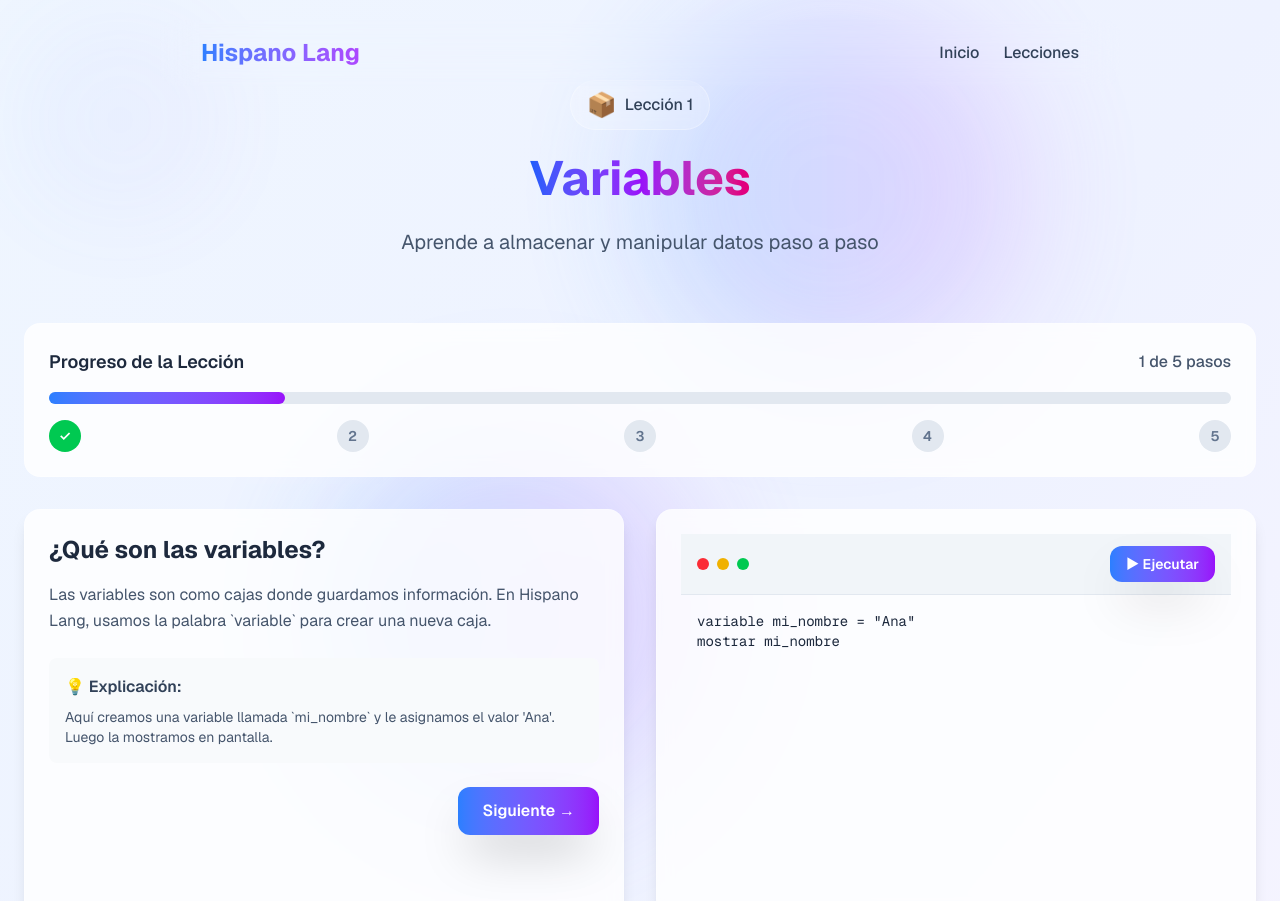
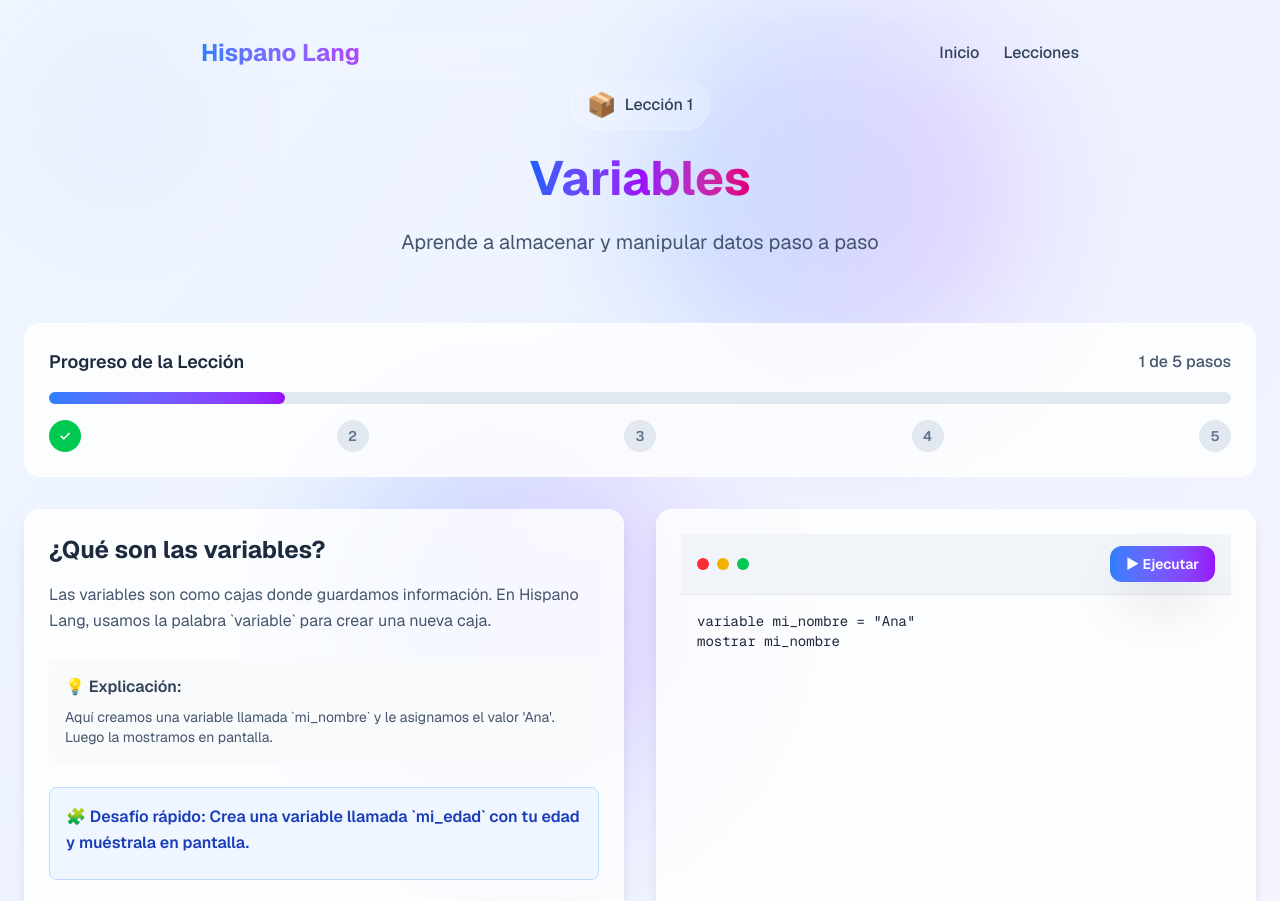
Before and after one commit to nicvazquezdev/hispano-lang-website, a Next.js app: page /lecciones/variables in a window 1280 px wide. Shown: the top 901 px of the page. Built offline with nearby package versions, Linux system fonts and the light colour scheme.

Commit message:
Add challenges and summaries to Variables lesson for enhanced interactivity and learning. Refactor error handling in CodeEditor and Playground components for cleaner output.

```diff
--- a/app/lecciones/variables/page.tsx
+++ b/app/lecciones/variables/page.tsx
@@ -22,6 +22,8 @@ export default function VariablesLesson() {
 mostrar mi_nombre`,
       explanation:
         "Aquí creamos una variable llamada `mi_nombre` y le asignamos el valor 'Ana'. Luego la mostramos en pantalla.",
+      challenge:
+        "🧩 Desafío rápido: Crea una variable llamada `mi_edad` con tu edad y muéstrala en pantalla.",
     },
     {
       title: "Diferentes tipos de variables",
@@ -35,12 +37,14 @@ mostrar "Nombre: " + nombre
 mostrar "Edad: " + edad
 mostrar "Es estudiante: " + es_estudiante`,
       explanation:
-        "Creamos tres variables de diferentes tipos y las mostramos. Observa cómo concatenamos texto con variables usando el operador +.",
+        "Creamos tres variables de diferentes tipos y las mostramos. Observa cómo concatenamos texto con variables usando el operador +",
+      challenge:
+        "🧩 Desafío rápido: Crea variables para tu color favorito, tu número de la suerte y si te gusta programar (verdadero/falso).",
     },
     {
       title: "Cambiar el valor de una variable",
       content:
-        "Podemos cambiar el valor de una variable en cualquier momento usando el operador de asignación =.",
+        "Podemos cambiar el valor de una variable en cualquier momento usando el operador de asignación =",
       code: `variable contador = 0
 mostrar "Contador inicial: " + contador
 
@@ -51,6 +55,8 @@ contador = contador + 3
 mostrar "Contador final: " + contador`,
       explanation:
         "Primero asignamos 0, luego cambiamos a 5, y finalmente sumamos 3 más. Las variables pueden cambiar su valor durante la ejecución del programa.",
+      challenge:
+        "🧩 Desafío rápido: Crea una variable `puntos` que empiece en 10, luego cámbiala a 25, y finalmente súmale 5 más.",
     },
     {
       title: "Variables con operaciones matemáticas",
@@ -65,6 +71,8 @@ mostrar "Descuento: " + descuento
 mostrar "Precio final: " + precio_final`,
       explanation:
         "Calculamos el precio final restando el descuento del precio original. Las variables nos permiten hacer cálculos dinámicos.",
+      challenge:
+        "🧩 Desafío rápido: Calcula el área de un rectángulo (base × altura) y muestra el resultado.",
     },
     {
       title: "¡Práctica libre!",
@@ -75,6 +83,10 @@ variable mi_variable = "¡Hola mundo!"
 mostrar mi_variable`,
       explanation:
         "Experimenta creando variables con diferentes nombres y valores. ¡No hay límites para tu creatividad!",
+      challenge:
+        "🧩 Desafío rápido: Crea una variable `pais` y muestra un mensaje que diga 'Vivo en [tu país]'.",
+      summary:
+        "🧠 Recuerda:\n\n• Usa `variable` para crear una nueva caja.\n• Puedes cambiar su contenido en cualquier momento.\n• Las variables pueden guardar texto, números o valores verdadero/falso.",
     },
   ];
 
@@ -147,6 +159,34 @@ mostrar mi_variable`,
                     </p>
                   </div>
 
+                  {/* Mini Challenge */}
+                  {steps[currentStep].challenge && (
+                    <div className="bg-blue-50 border border-blue-200 rounded-lg p-4 mb-6">
+                      <h4 className="font-semibold text-blue-800 mb-2">
+                        {steps[currentStep].challenge}
+                      </h4>
+                    </div>
+                  )}
+
+                  {/* Summary for last step */}
+                  {steps[currentStep].summary && (
+                    <div className="bg-green-50 border border-green-200 rounded-lg p-4 mb-6">
+                      <h4 className="font-semibold text-green-800 mb-2">
+                        {steps[currentStep].summary.split("\n")[0]}
+                      </h4>
+                      <div className="text-green-700 text-sm">
+                        {steps[currentStep].summary
+                          .split("\n")
+                          .slice(1)
+                          .map((line, index) => (
+                            <p key={index} className="mb-1">
+                              {line}
+                            </p>
+                          ))}
+                      </div>
+                    </div>
+                  )}
+
                   {/* Navigation */}
                   <div className="flex justify-between">
                     {currentStep > 0 && (
--- a/components/lessons/CodeEditor.tsx
+++ b/components/lessons/CodeEditor.tsx
@@ -51,14 +51,10 @@ export default function CodeEditor({
         onRun(); // Llamar onRun cuando se ejecute exitosamente
         onComplete(); // Marcar como completado cuando se ejecute exitosamente
       } else {
-        setOutput(`Error: ${result.error}`);
+        setOutput(result.error);
       }
     } catch (error) {
-      setOutput(
-        `Error: ${
-          error instanceof Error ? error.message : "Error desconocido"
-        }`,
-      );
+      setOutput(error instanceof Error ? error.message : "Error desconocido");
     } finally {
       setIsRunning(false);
     }
--- a/components/sections/Playground.tsx
+++ b/components/sections/Playground.tsx
@@ -37,11 +37,7 @@ mostrar "Mi nombre es: " + mi_nombre`);
         setOutput(`Error: ${result.error}`);
       }
     } catch (error) {
-      setOutput(
-        `Error: ${
-          error instanceof Error ? error.message : "Error desconocido"
-        }`,
-      );
+      setOutput(error instanceof Error ? error.message : "Error desconocido");
     } finally {
       setIsRunning(false);
     }
```
